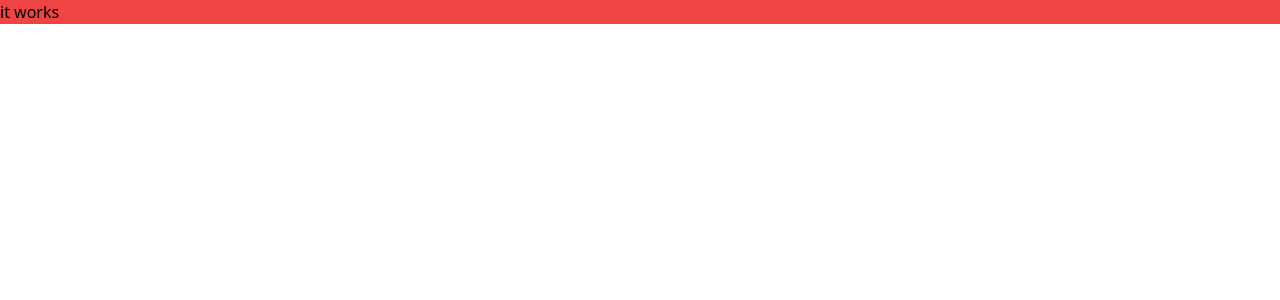
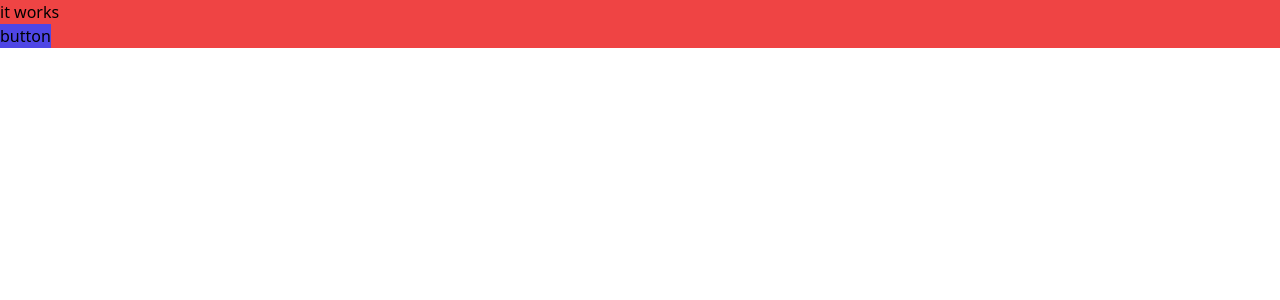
Before and after one commit to yoojat/project_seodong, a Next.js app: page / in a window 1280 px wide. Shown: the top 300 px of the page. Built offline with nearby package versions, Linux system fonts and the light colour scheme.

Commit message:
tailwind-styled-components 설치

```diff
--- a/package.json
+++ b/package.json
@@ -11,7 +11,8 @@
   "dependencies": {
     "next": "12.1.6",
     "react": "18.1.0",
-    "react-dom": "18.1.0"
+    "react-dom": "18.1.0",
+    "tailwind-styled-components": "^2.1.7"
   },
   "devDependencies": {
     "@types/node": "17.0.35",
--- a/pages/index.tsx
+++ b/pages/index.tsx
@@ -1,9 +1,21 @@
 import type { NextPage } from 'next';
+import tw from 'tailwind-styled-components';
+
+interface ButtonProps {
+  $primary: boolean;
+}
+
+const Button = tw.button<ButtonProps>`
+  flex
+  ${(props: ButtonProps) =>
+    props.$primary ? 'bg-indigo-600' : 'bg-indigo-300'}
+`;
 
 const Home: NextPage = () => {
   return (
     <div className='bg-red-500'>
       <h1 className='text-black'>it works</h1>
+      <Button $primary={true}>button</Button>
     </div>
   );
 };
```
Also changed, not shown: 2 other files (tests, documents, lock files or other folders).
